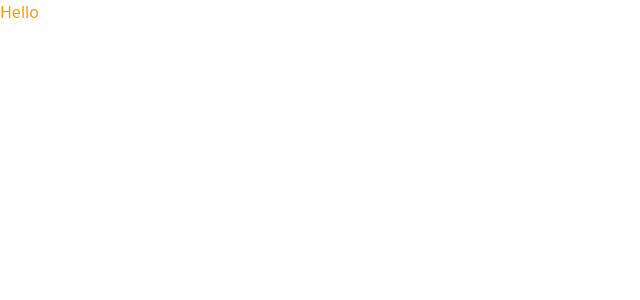
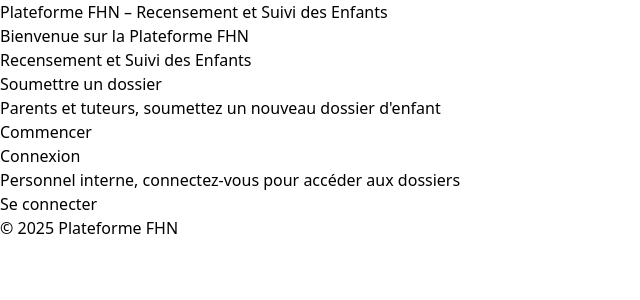
Before and after one commit to sancty007/FHN_APP, a React (Vite) app: page / in a window 1280 px wide. Shown: the top 300 px of the page, without its empty margins (0-640 px from the left). Built offline with nearby package versions, Linux system fonts and the light colour scheme.

Commit message:
routing homePage

```diff
--- a/src/App.jsx
+++ b/src/App.jsx
@@ -1,11 +1,11 @@
+import React from "react";
+import { RouterProvider } from "react-router-dom";
+import router from "./routes/index";
+
 import "./App.css";
 
 function App() {
-  return (
-    <>
-      <h1 className="text-amber-500">Hello</h1>
-    </>
-  );
+  return <RouterProvider router={router} />;
 }
 
 export default App;
--- /dev/null
+++ b/src/components/layouts/MainLayout.jsx
@@ -0,0 +1,22 @@
+import { Outlet } from "react-router-dom";
+
+const MainLayout = () => {
+  return (
+    <div className="app-container">
+      <header className="app-header">
+        <h1>Plateforme FHN – Recensement et Suivi des Enfants</h1>
+        <nav>{/* Ajouter des liens de navigation ici plus tard */}</nav>
+      </header>
+
+      <main className="app-main">
+        <Outlet /> {/* C'est ici que le contenu de la page sera rendu */}
+      </main>
+
+      <footer className="app-footer">
+        <p>&copy; {new Date().getFullYear()} Plateforme FHN</p>
+      </footer>
+    </div>
+  );
+};
+
+export default MainLayout;
--- /dev/null
+++ b/src/pages/HomePage.jsx
@@ -0,0 +1,26 @@
+const HomePage = () => {
+  return (
+    <div className="home-page">
+      <div className="hero-section">
+        <h2>Bienvenue sur la Plateforme FHN</h2>
+        <p>Recensement et Suivi des Enfants</p>
+      </div>
+
+      <div className="actions-container">
+        <div className="action-card">
+          <h3>Soumettre un dossier</h3>
+          <p>Parents et tuteurs, soumettez un nouveau dossier d'enfant</p>
+          <button className="btn primary">Commencer</button>
+        </div>
+
+        <div className="action-card">
+          <h3>Connexion</h3>
+          <p>Personnel interne, connectez-vous pour accéder aux dossiers</p>
+          <button className="btn secondary">Se connecter</button>
+        </div>
+      </div>
+    </div>
+  );
+};
+
+export default HomePage;
--- /dev/null
+++ b/src/routes/index.jsx
@@ -0,0 +1,20 @@
+import { createBrowserRouter } from "react-router-dom";
+
+import MainLayout from "../components/layouts/MainLayout";
+
+import HomePage from "../pages/HomePage";
+
+const router = createBrowserRouter([
+  {
+    path: "/",
+    element: <MainLayout />,
+    children: [
+      {
+        index: true,
+        element: <HomePage />,
+      },
+    ],
+  },
+]);
+
+export default router;
```
Also changed, not shown: 1 other file (tests, documents, lock files or other folders).
